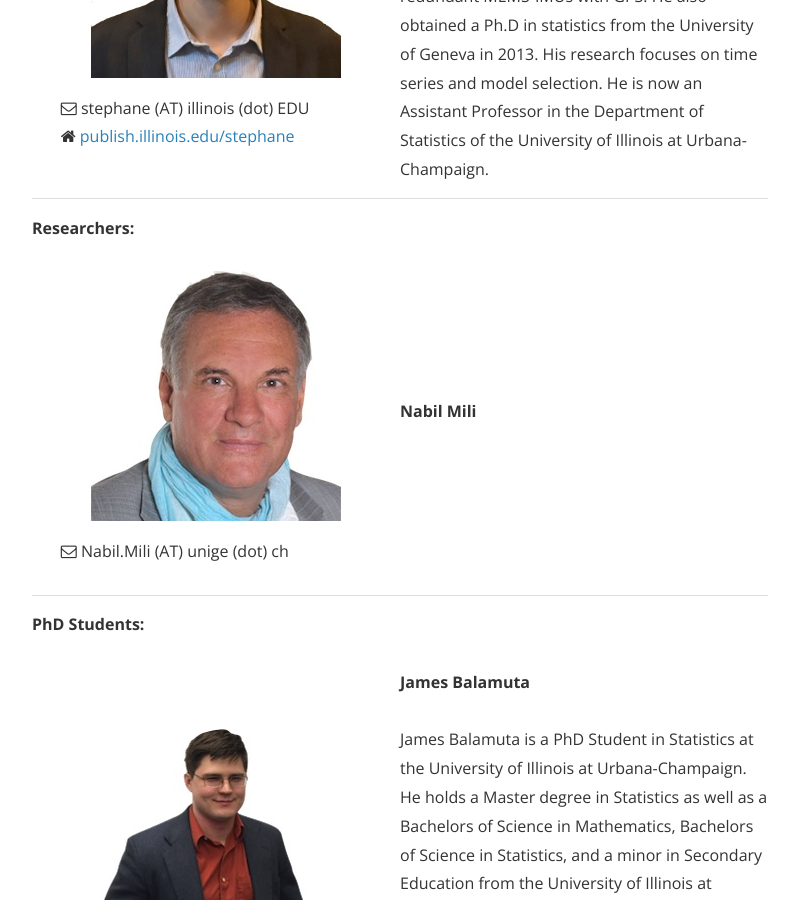
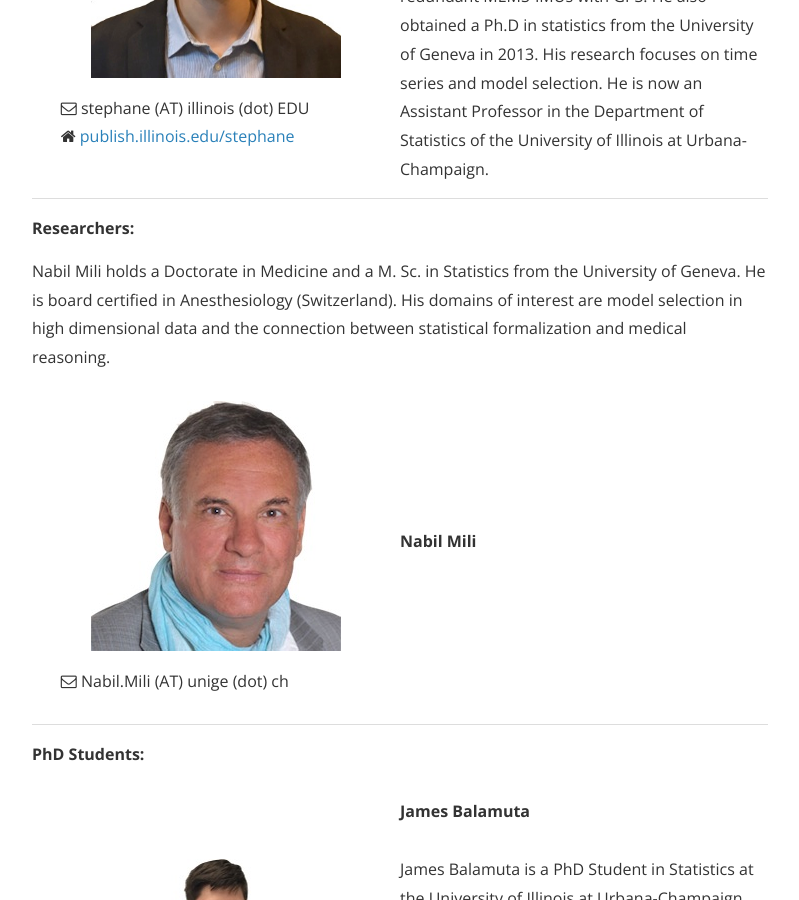
Before and after one commit to SMAC-Group/smac-group.github.io, a Jekyll site: the page built from members.md, in a window 1280 px wide and 900 px high, scrolled down 570 px. Shown: the whole window, without its empty margins (240-1039 px from the left). Built offline with Jekyll 4.4.1, drawn with Linux system fonts in a browser that asks for light colours; nearby versions of some CDN libraries; a style sheet for code colours, icons or effects is not loaded.

Commit message:
add nabil descr.

```diff
--- a/members.md
+++ b/members.md
@@ -43,6 +43,7 @@ The current members of the SMAC Group are listed below by title.
 	</td>
     <td><b>Nabil Mili</b><br /><br />
     </td>
+    Nabil Mili holds a Doctorate in Medicine and a M. Sc. in Statistics from the University of Geneva. He is board certified in Anesthesiology (Switzerland). His domains of interest are model selection in high dimensional data and the connection between statistical formalization and medical reasoning.
   </tr>
 </table>
 
```
